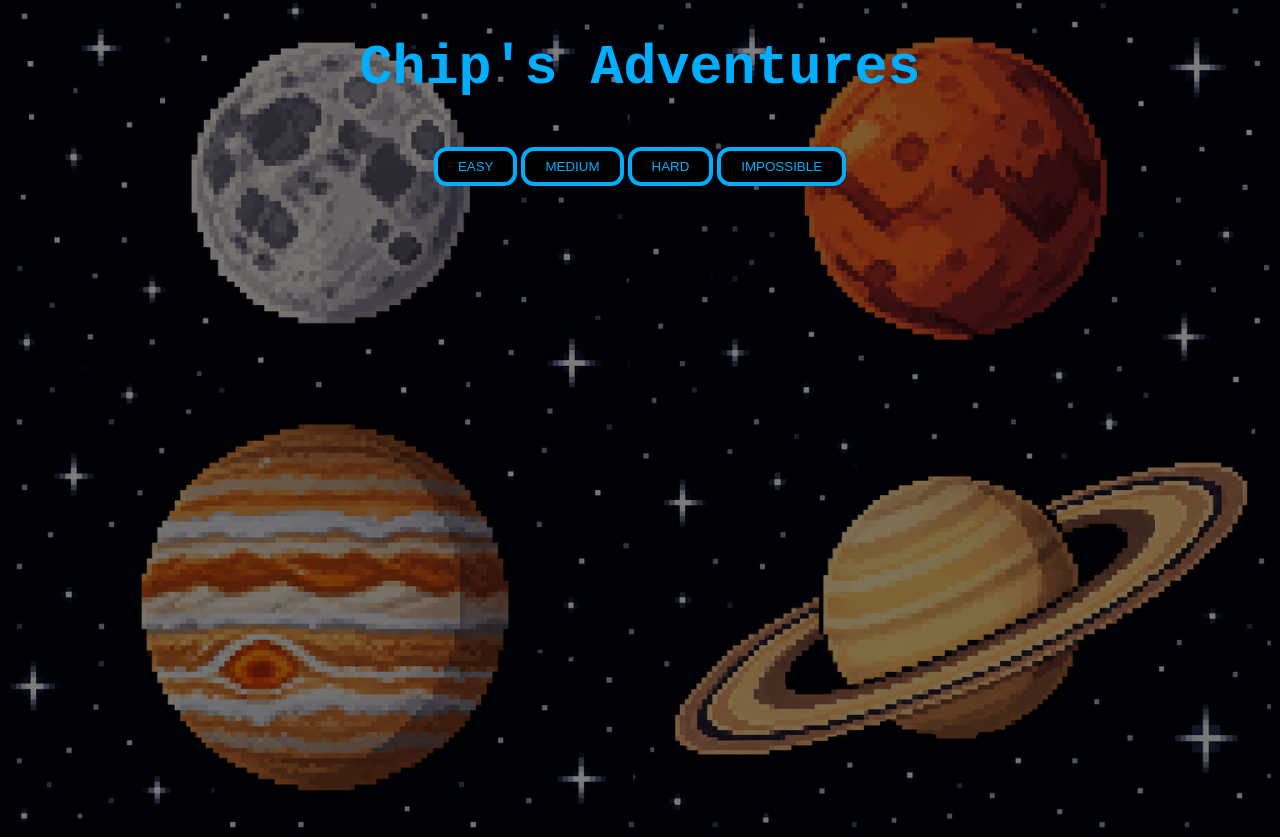
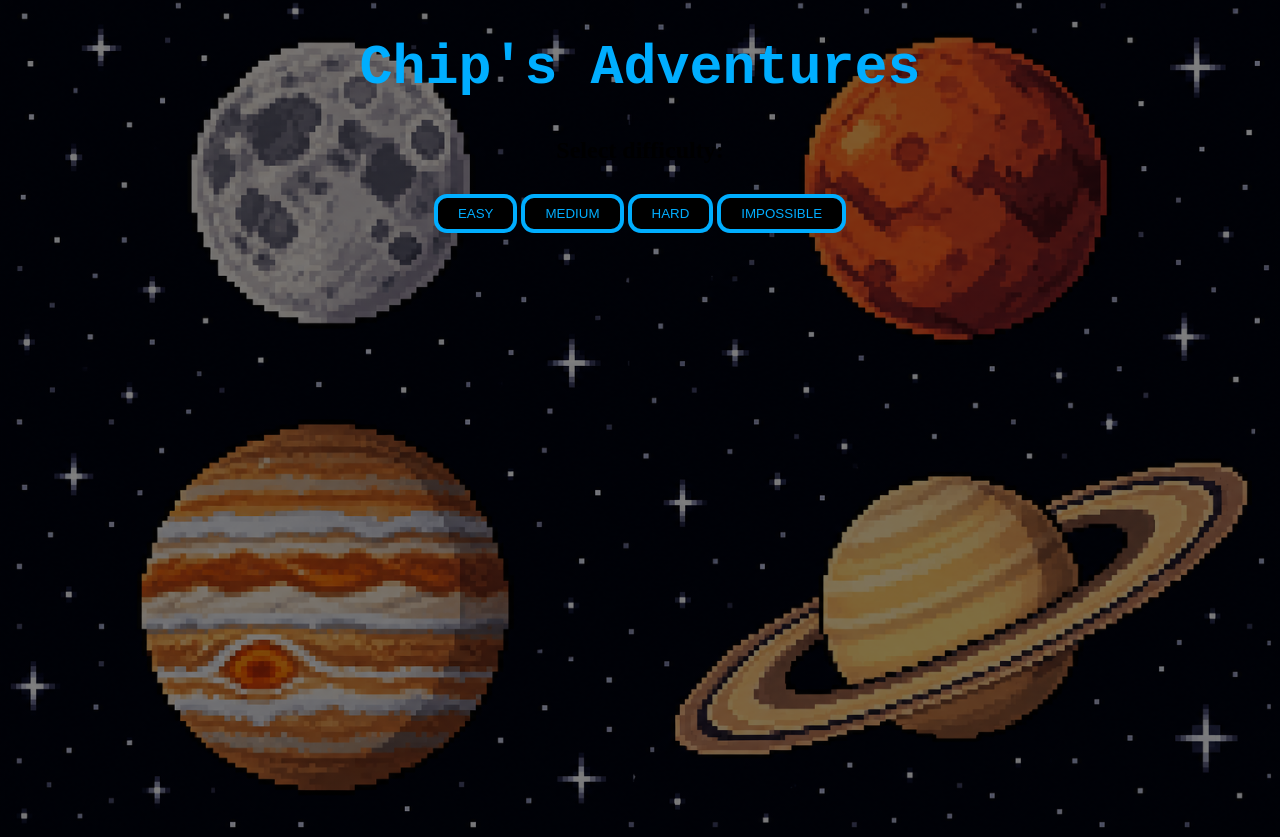
Before and after one commit to THEODORO1248/Chip-s-Adventures, a plain HTML site: page index.html in a window 1280 px wide. Both pictures are taken after a click on the button "START". Drawn offline with Linux system fonts and the light colour scheme.

Commit message:
Added subtitle

```diff
--- a/index.html
+++ b/index.html
@@ -7,6 +7,7 @@
     </head>
     <body>
         <h1 class="center">Chip's Adventures</h1>
+        <h2 class="center" id="subtitle">Select Language:</h2>
         <div id="menu" class="center">
             <button id="enbutton">English</button>
             <button id="ptbutton">Português-BR</button>
--- a/script.js
+++ b/script.js
@@ -5,6 +5,7 @@ const enbutton = document.getElementById("enbutton");
 const ptbutton = document.getElementById("ptbutton");
 const esbutton = document.getElementById("esbutton");
 const confirmbutton = document.getElementById("confirmbutton");
+const subtitle = document.getElementById("subtitle");
 
 let lang = "en";
 
@@ -26,6 +27,7 @@ esbutton.addEventListener("click", function() {
 });
 
 start.addEventListener("click", function () {
+  subtitle.textContent = "Select difficulty:";
   if(lang === "en") {
     menu.innerHTML = `
     <button id = "easy">EASY</button>
```
